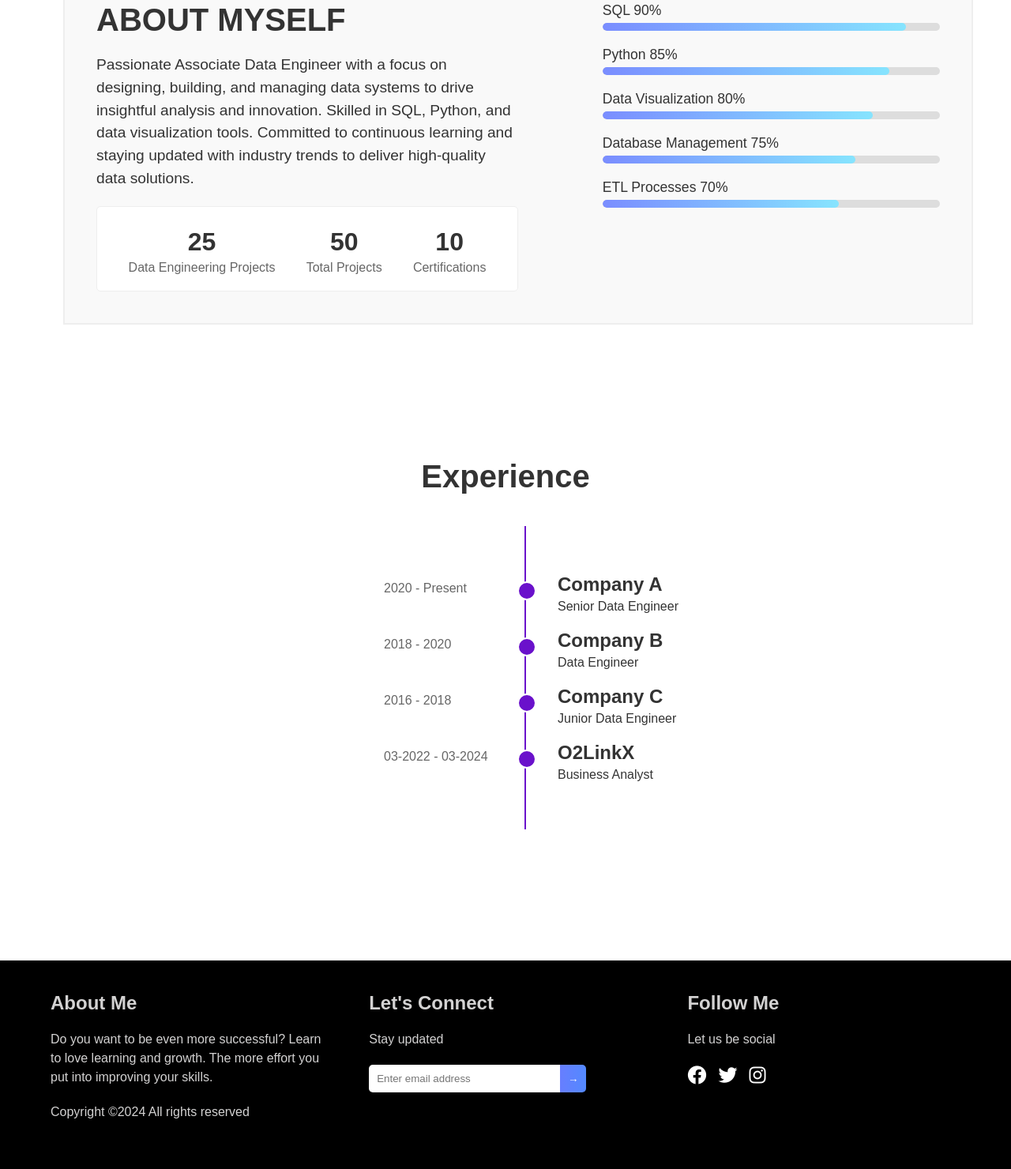
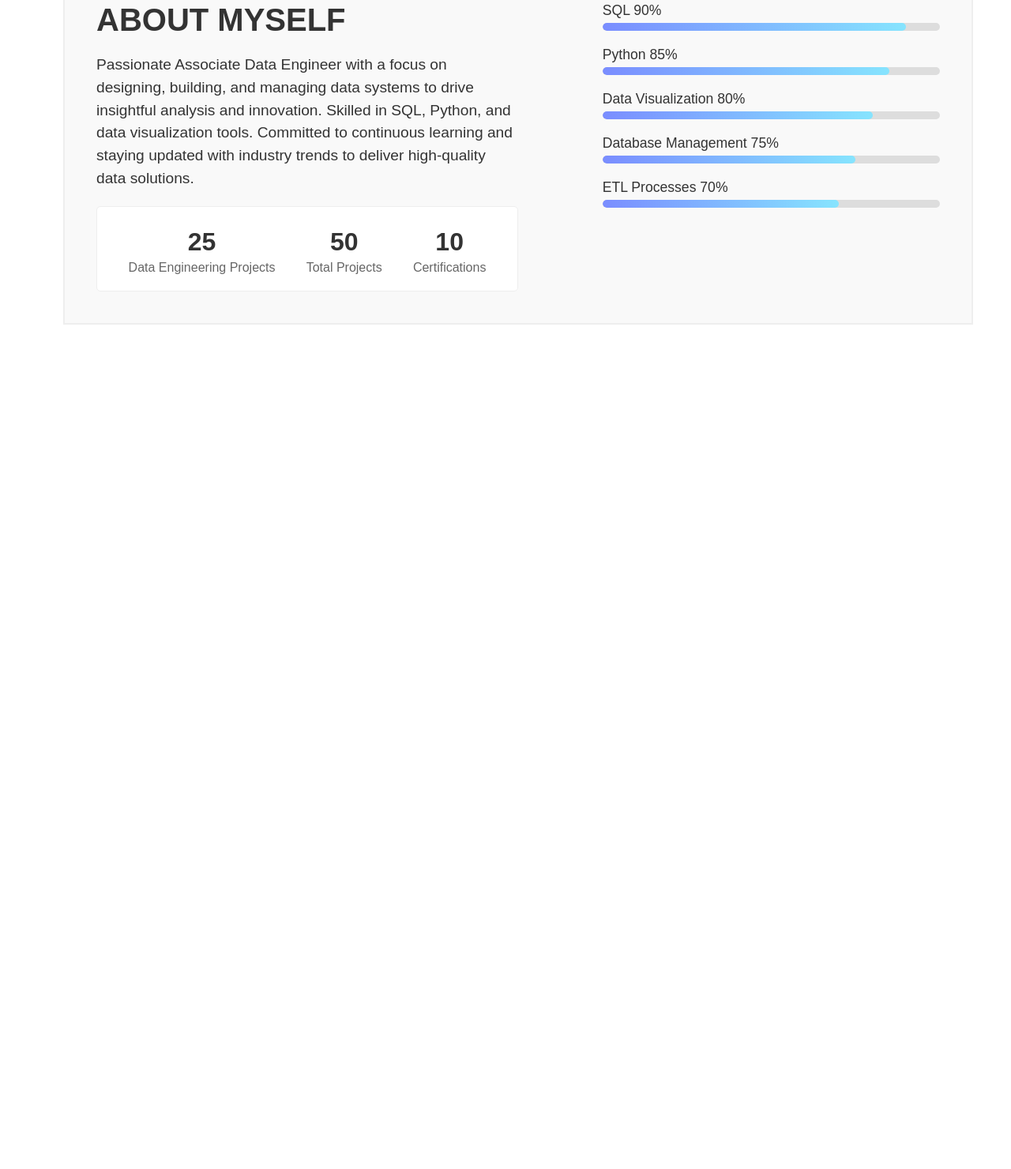
Before and after one commit to 77-Ismail/ismailkhan, a website: page index.html in a window 1280 px wide. Shown: the part 650-2130 px from the top of the page at 79% size. After the commit the page ends 1066 px from the top, so only its background shows below. Drawn offline with Linux system fonts and the light colour scheme.

Commit message:
Update index.html

```diff
--- a/index.html
+++ b/index.html
@@ -10,11 +10,15 @@
 </head>
 
 <body>
-    <!-- Navigation Bar -->
     <nav>
         <div class="container">
             <div class="logo">Portfolio</div>
-            <ul>
+            <div class="menu-toggle">
+                <span></span>
+                <span></span>
+                <span></span>
+            </div>
+            <ul class="nav-links">
                 <li><a href="#">Home</a></li>
                 <li><a href="#">About</a></li>
                 <li><a href="#">Services</a></li>
@@ -24,6 +28,7 @@
             </ul>
         </div>
     </nav>
+
 
     <!-- Hero Section -->
     <section class="hero">
@@ -113,73 +118,13 @@
             </div>
         </div>
     </section>
-    <!-- Experience Section -->
-    <section class="experience-section">
-        <div class="container">
-            <h1>Experience</h1>
-            <div class="timeline">
-                <div class="timeline-item">
-                    <div class="timeline-date">2020 - Present</div>
-                    <div class="timeline-content">
-                        <h2>Company A</h2>
-                        <p>Senior Data Engineer</p>
-                    </div>
-                </div>
-                <div class="timeline-item">
-                    <div class="timeline-date">2018 - 2020</div>
-                    <div class="timeline-content">
-                        <h2>Company B</h2>
-                        <p>Data Engineer</p>
-                    </div>
-                </div>
-                <div class="timeline-item">
-                    <div class="timeline-date">2016 - 2018</div>
-                    <div class="timeline-content">
-                        <h2>Company C</h2>
-                        <p>Junior Data Engineer</p>
-                    </div>
-                </div>
-                <div class="timeline-item">
-                    <div class="timeline-date">03-2022 - 03-2024</div>
-                    <div class="timeline-content">
-                        <h2>O2LinkX</h2>
-                        <p>Business Analyst</p>
-                    </div>
-                </div>
-            </div>
-        </div>
-    </section>
-    <!-- Footer Section -->
-    <footer>
-        <div class="footer-container">
-            <div class="footer-column">
-                <h3>About Me</h3>
-                <p>Do you want to be even more successful? Learn to love learning and growth. The more effort you put
-                    into improving your skills.</p>
-                <p>Copyright ©2024 All rights reserved</p>
-            </div>
-            <div class="footer-column">
-                <h3>Let's Connect</h3>
-                <p>Stay updated </p>
-                <form action="#">
-                    <input type="email" placeholder="Enter email address" required>
-                    <button type="submit">→</button>
-                </form>
-            </div>
-            <div class="footer-column">
-                <h3>Follow Me</h3>
-                <p>Let us be social</p>
-                <div class="social-icons">
-                    <a href="#"><i class="fab fa-facebook"></i></a>
-                    <a href="#"><i class="fab fa-twitter"></i></a>
-                    <a href="#"><i class="fab fa-instagram"></i></a>
-                </div>
-            </div>
-        </div>
-    </footer>
 
 
-
+    <script>
+        document.querySelector('.menu-toggle').addEventListener('click', function () {
+            document.querySelector('.nav-links').classList.toggle('open');
+        });
+    </script>
 </body>
 
 </html>
```
